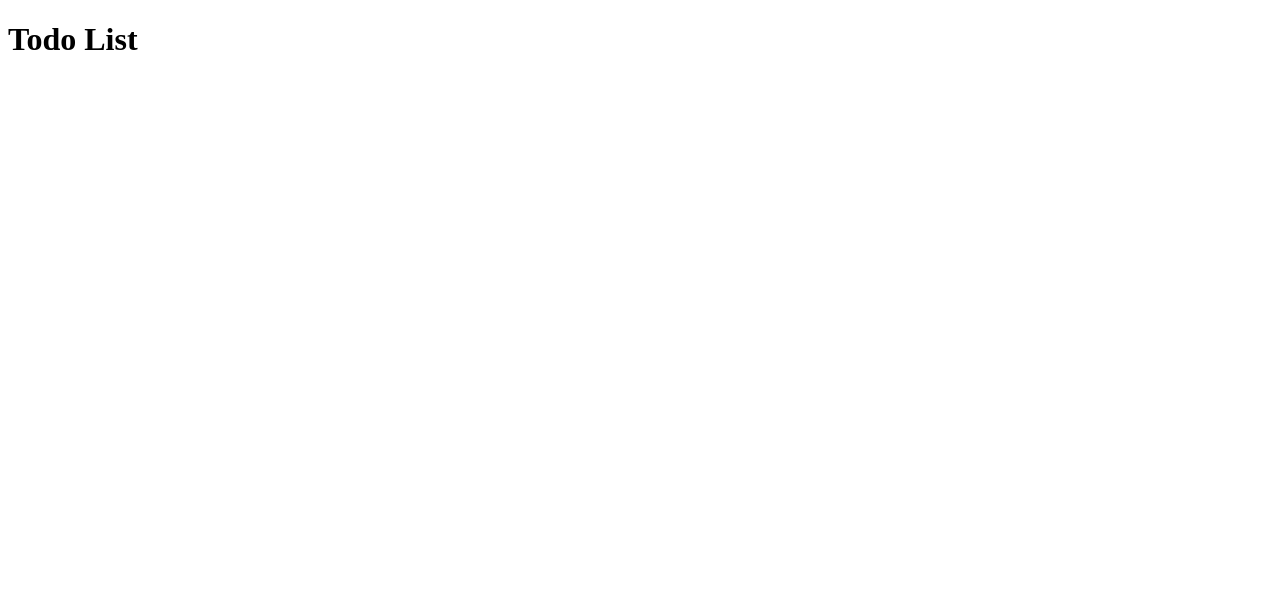
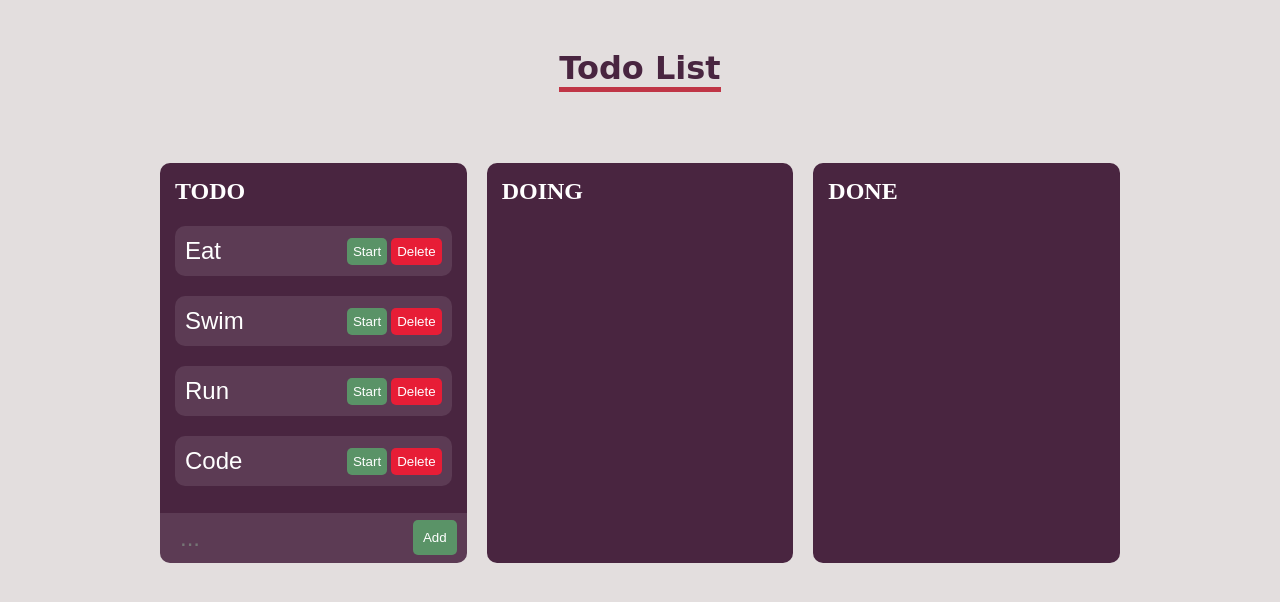
Before and after one commit to IL-kr/Todo-App, a website built with webpack: page index.html in a window 1280 px wide. Built offline with nearby package versions, Linux system fonts and the light colour scheme; a web font is replaced by a local one.

Commit message:
complete thye todo section no-js

```diff
--- a/app/styles/main.css
+++ b/app/styles/main.css
@@ -0,0 +1,134 @@
+html {
+  box-sizing: border-box;
+}
+
+*, *:before, *:after {
+  box-sizing: inherit;
+  text-decoration: none;
+}
+
+body{
+	margin: 0;
+	background: #e3dede;
+}
+header h1{
+	margin-top: 0;
+	font-family: 'Revalia', cursive;
+	display: inline-block;
+	color: #492540;
+}
+
+header h1::after{
+	content: "";
+	display: block;
+	height: 5px;
+	background: #c03546;
+}
+
+header{
+	text-align: center;
+	padding: 50px 0;
+}
+.container {
+	max-width: 1000px;
+	margin: 0 auto;
+	display: flex;
+	align-self: center;
+}
+
+.todo,
+.doing,
+.done{
+	width: 30.66666667%;
+	padding: 15px;
+	min-height: 400px;
+	position: relative;
+	background-color: #492540;
+	border-radius: 10px;
+}
+
+.todo h2,
+.doing h2,
+.done h2{
+	margin-top: 0;
+	text-transform: uppercase;
+	color: #fff;
+}
+
+.todo,
+.done{
+	margin-right: 2%;
+	margin-left: 2%;
+}
+.todo__list{
+	list-style: none;
+	padding: 0;
+}
+
+.todo__input,
+.todo__new-input{
+	height: 50px;
+	width: 100%;
+	font-size: 24px;
+	padding-left: 10px;
+	background: rgba(255,255,255, 0.1);
+	border: none;
+	border-radius:10px;
+	color: #fff;
+}
+
+.todo__input:focus,
+.todo__new-input:focus,
+.todo__button button:focus,
+.todo__add:focus{
+    outline: none;
+}
+
+.todo__new-input{
+	position: absolute;
+	bottom: 0px;
+	left: 0;
+	border: 0;
+	padding-left: 20px;
+	border-top-left-radius: 0;
+	border-top-right-radius: 0;
+}
+.todo__item{
+	position: relative;
+	margin-bottom: 20px;
+}
+.todo__button{
+	position: absolute;
+	right: 10px;
+	top: 12px;
+}
+.todo__button button, .todo__add{
+	border: none;
+	padding: 6px;
+	border-radius: 5px;
+	color: #fff;
+	cursor: pointer;
+}
+
+.todo__start{
+	background-color: #5A9367;
+}
+.todo__start:hover,
+.todo__add:hover{
+	background-color: #3f6748;
+}
+
+.todo__delete{
+	background-color: #E71D36;
+}
+.todo__delete:hover{
+	background-color: #a21426;
+}
+.todo__add{
+	padding: 10px;
+	z-index: 100;
+	position: absolute;
+	right: 10px;
+	bottom: 8px;
+	background-color: #5A9367;
+}
--- a/index.html
+++ b/index.html
@@ -4,6 +4,15 @@
 	<title>TODO App</title>
 	<link rel="stylesheet" type="text/css" href="./app/styles/normalize.css">
 	<link rel="stylesheet" type="text/css" href="./app/styles/main.css">
+	<!-- <link rel="stylesheet" type="text/css" href="./app/styles/reset.css"> -->
+
+	<meta name="viewport" content="width=device-width, initial-scale=1">
+
+   <meta name="description" content="A todo app written in plain JavaScript">
+   <meta name="author" content="William I. Olojede">
+
+	<!-- Fonts -->
+	<link href="https://fonts.googleapis.com/css?family=Revalia" rel="stylesheet">
 </head>
 <body>
 	<header>
@@ -12,12 +21,58 @@
 		</div>
 	</header>
 	<main>
-		<div>
-			<section></section>
-			<section></section>
-			<section></section>
+		<div class="container">
+			<section class="todo">
+				<div>
+					<h2>Todo</h2>
+					<ul class="todo__list">
+						<li class="todo__item">
+							<input type="text" value="Eat" class="todo__input">
+							<div class="todo__button">
+								<button class="todo__start">Start</button>
+								<button class="todo__delete">Delete</button>
+							</div>
+
+						</li>
+						<li class="todo__item">
+							<input type="text" value="Swim" class="todo__input">
+							<div class="todo__button">
+								<button class="todo__start">Start</button>
+								<button class="todo__delete">Delete</button>
+							</div>
+						</li>
+						<li class="todo__item">
+							<input type="text" value="Run" class="todo__input">
+							<div class="todo__button">
+								<button class="todo__start">Start</button>
+								<button class="todo__delete">Delete</button>
+							</div>
+						</li class="todo__item">
+						<li class="todo__item">
+							<input type="text" value="Code" class="todo__input">
+							<div class="todo__button">
+								<button class="todo__start">Start</button>
+								<button class="todo__delete">Delete</button>
+							</div>
+						</li>
+					</ul>
+					<div class="todo__new">
+						<input type="text" class="todo__new-input" placeholder="...">
+						<button class="todo__add">Add</button>
+					</div>
+				</div>
+			</section>
+			<section class="doing">
+				<h2>Doing</h2>
+			</section>
+			<section class="done">
+				<h2>Done</h2>
+			</section>
 		</div>
 	</main>
+	<footer>
+
+	</footer>
 	<script type="text/javascript" src="./dist/bundle.js"></script>
 </body>
 </html>
```
